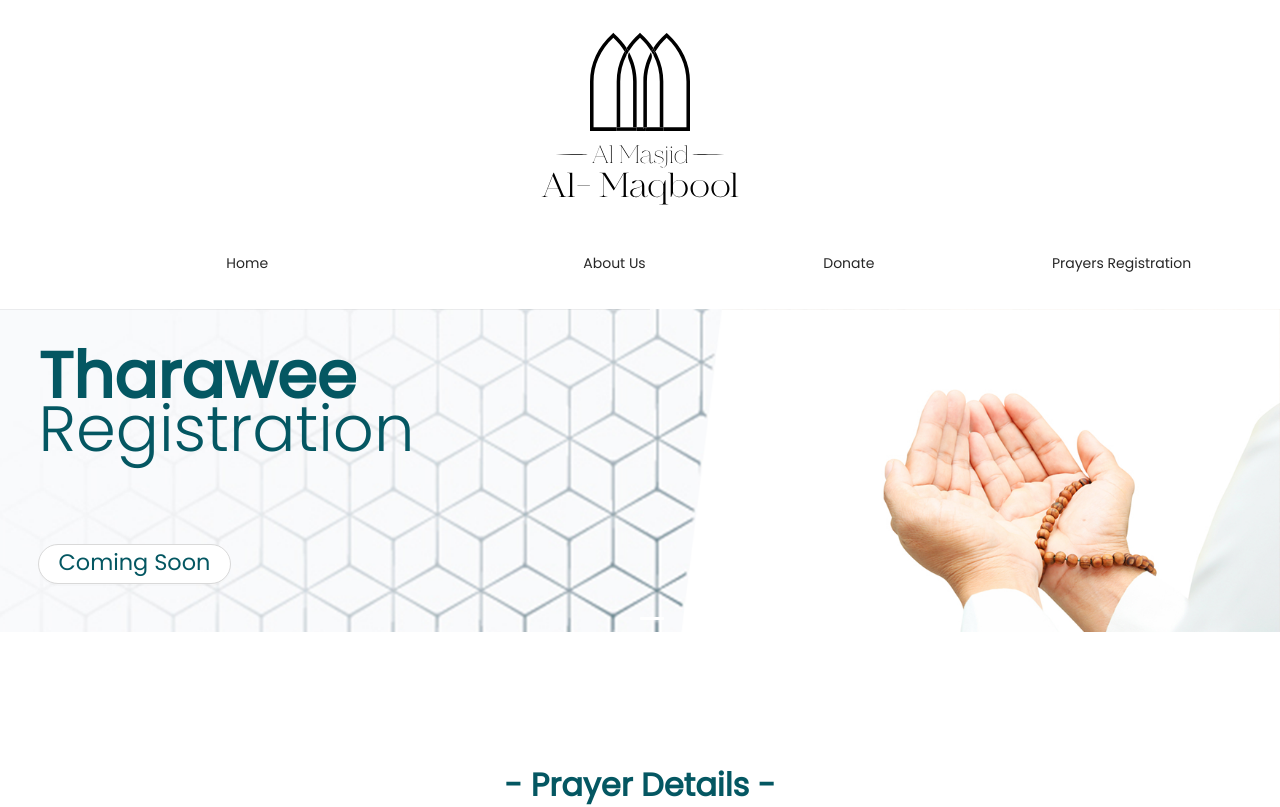
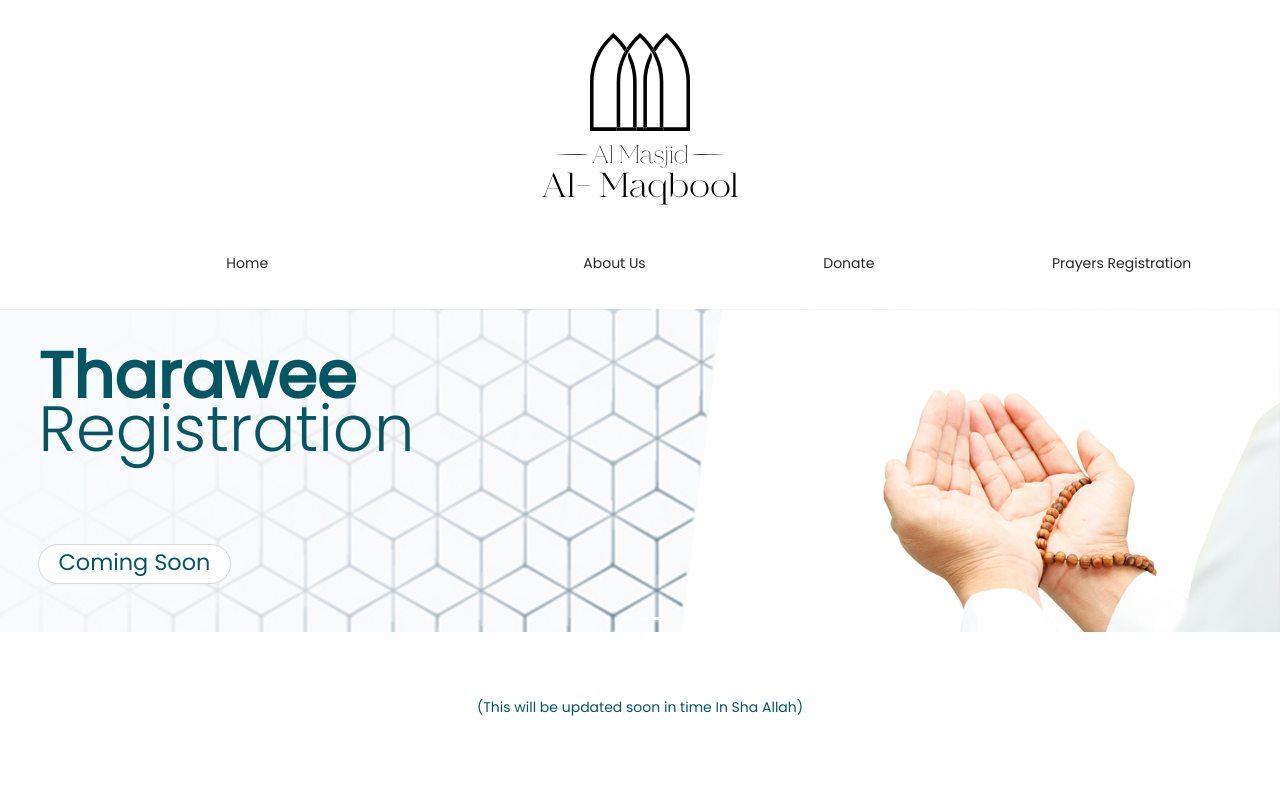
Before and after one commit to Omiga-Developers/Maqbool-Site, a React (Create React App) app: page / in a window 1280 px wide. Shown: the top 807 px of the page. Built offline with nearby package versions, Linux system fonts and the light colour scheme; no server answers; the HTML template or start-up script is replaced by a standard one.

Commit message:
updated the latest changes requested

```diff
--- a/src/components/Header/Navbar.js
+++ b/src/components/Header/Navbar.js
@@ -17,7 +17,9 @@ const Navbar = () => {
 					<Link to="/donate">Donate</Link>
 				</Menu.Item>
 				<Menu.Item>
-					<Link to="/prayer-registration">Prayers Registration</Link>
+					<a rel="noreferrer" href="https://maqbool-jumuah-registration.firebaseapp.com/" target="_blank">
+						Prayers Registration
+					</a>
 				</Menu.Item>
 			</Menu>
 		</NavbarWrapper>
@@ -27,7 +29,7 @@ const Navbar = () => {
 export default Navbar;
 
 const NavbarWrapper = styled.div`
-    font-family: 'Poppins';
+	font-family: 'Poppins';
 
 	> .ant-menu {
 		justify-content: space-around;
@@ -37,21 +39,21 @@ const NavbarWrapper = styled.div`
 
 	> .ant-menu > li > a {
 		font-size: 1.6rem;
-		color:  #045762 !important;
+		color: #045762 !important;
 		font-weight: 600;
 		padding: 0.2rem 0.8rem !important;
 	}
 
-	.ant-menu-item-selected  {
+	.ant-menu-item-selected {
 		border: 1px solid white;
 		box-shadow: 3px 3px 5px rgba(0, 0, 0, 0.25);
-		color:  #045762 !important;
+		color: #045762 !important;
 		border-bottom: none !important;
 		border-radius: 0.5rem;
 	}
 
-	.ant-menu-item-active  {
-		border-color:  #045762 !important;
-		color:  #045762 !important;
+	.ant-menu-item-active {
+		border-color: #045762 !important;
+		color: #045762 !important;
 	}
 `;
--- a/src/pages/AboutUsPage/AboutUsPage.js
+++ b/src/pages/AboutUsPage/AboutUsPage.js
@@ -11,6 +11,8 @@ function AboutUsPage() {
 			<div className="aboutUs__title">
 				<p>About</p> <p>Us</p>
 			</div>
+
+			<p className="update__message" style={{marginTop: '20px'}}>(This will be updated soon in time In Sha Allah)</p>
 
 			{/* description and image */}
 			<div className="aboutUs__description">
@@ -38,6 +40,12 @@ const AboutUsPageMain = styled.div`
 		100% {
 			opacity: 1;
 		}
+	}
+	.update__message {
+		display: flex;
+		align-items: center;
+		justify-content: center;
+		color: #045762;
 	}
 
 	.aboutUs__title {
--- a/src/pages/HomePage/AboutUs/AboutUs.js
+++ b/src/pages/HomePage/AboutUs/AboutUs.js
@@ -5,9 +5,11 @@ import FadeIn from 'react-fade-in';
 const AboutUs = () => {
 	return (
 		<AboutUsWrapper>
+
 			<div className="title">
 				<h2>- About Us -</h2>
 			</div>
+			<p className="update__message" style={{marginBottom: '20px'}}>(This will be updated soon in time In Sha Allah)</p>
 
 			<div className="lower">
 				<div className="lower__left">
--- a/src/pages/HomePage/HomePage.js
+++ b/src/pages/HomePage/HomePage.js
@@ -9,6 +9,7 @@ function HomePage() {
 	return (
 		<HomePageContainer>
 			<Banner />
+			<p className="update__message">(This will be updated soon in time In Sha Allah)</p>
 			<PrayerWidget />
 			<AboutUs />
 			<BottomBanner />
@@ -17,6 +18,14 @@ function HomePage() {
 }
 const HomePageContainer = styled.div`
 	animation: fadeInAnimation ease 1s;
+	font-family: 'Poppins';
+
+	.update__message {
+		display: flex;
+		align-items: center;
+		justify-content: center;
+		color: #045762;
+	}
 
 	@keyframes fadeInAnimation {
 		0% {
--- a/src/pages/HomePage/PrayerWidget/TimePray.js
+++ b/src/pages/HomePage/PrayerWidget/TimePray.js
@@ -42,7 +42,7 @@ const TimePrayContainer = styled.div`
 		background-repeat: no-repeat;
 		background-size: cover;
 		width: 200px !important;
-		padding: 20px !important;
+		padding: 15px !important;
 		color: white;
 		background-position: center;
 	}
@@ -53,7 +53,7 @@ const TimePrayContainer = styled.div`
 		justify-content: center;
 		flex-direction: column;
 		border: 1px lightgrey solid;
-		width: 180px;
+		width: 150px;
 		background-color: white;
 		border-radius: 10px;
 		padding: 18px;
```
